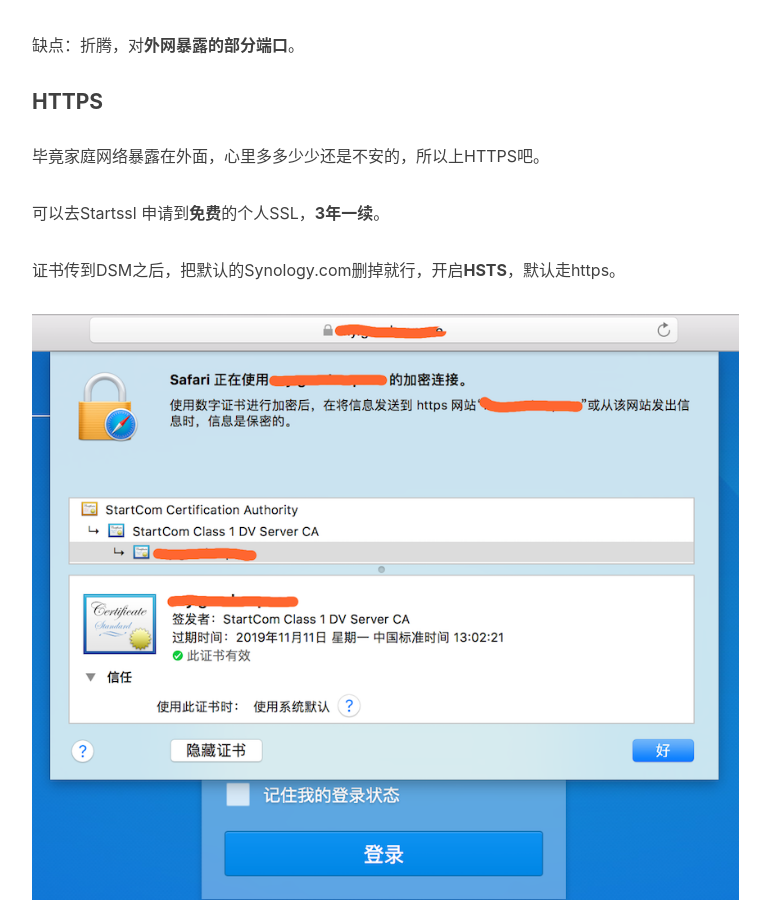
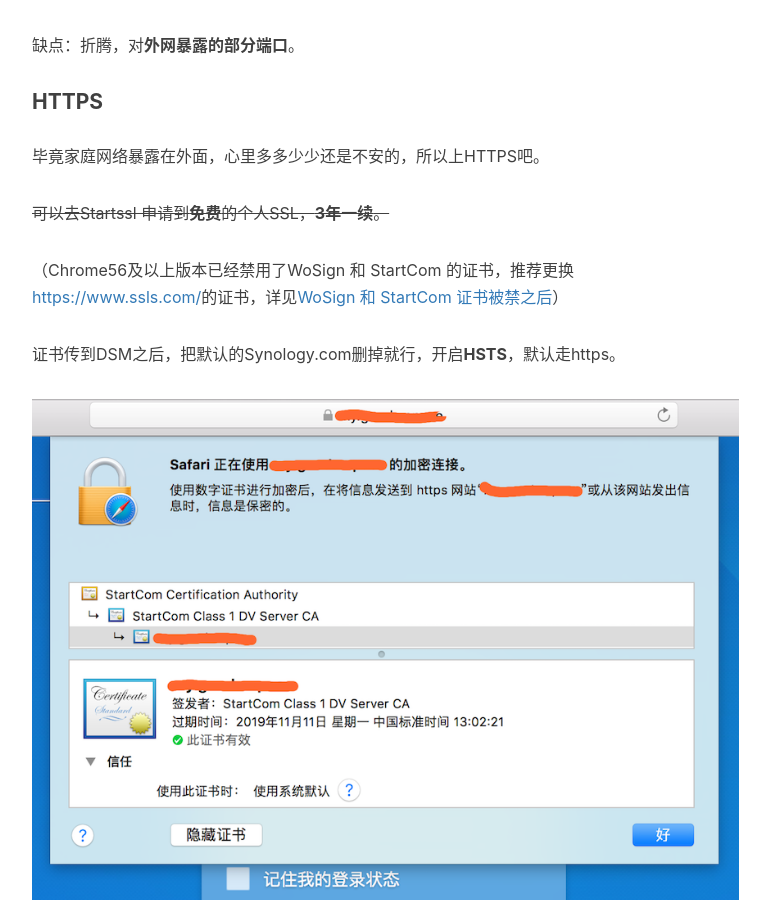
Before and after one commit to GOOD21/GOOD21.github.io, a Jekyll site: the page built from _posts/2016-11-12-personal-domain-nas.md, in a window 1280 px wide and 900 px high, scrolled down 1973 px. Shown: the whole window, without its empty margins (233-1003 px from the left). Built offline with Jekyll 4.4.1, drawn with Linux system fonts in a browser that asks for light colours; nearby versions of some CDN libraries; comment, search, counter and statistics services are not loaded.

Commit message:
update personal-domain-nas

```diff
--- a/_posts/2016-11-12-personal-domain-nas.md
+++ b/_posts/2016-11-12-personal-domain-nas.md
@@ -49,7 +49,9 @@
 
 毕竟家庭网络暴露在外面，心里多多少少还是不安的，所以上HTTPS吧。
 
-可以去Startssl 申请到**免费**的个人SSL，**3年一续**。
+~~可以去Startssl 申请到**免费**的个人SSL，**3年一续**。~~
+
+（Chrome56及以上版本已经禁用了WoSign 和 StartCom 的证书，推荐更换[https://www.ssls.com/](https://www.ssls.com/)的证书，详见[WoSign 和 StartCom 证书被禁之后](/2017/02/11/update-ssl/)）
 
 证书传到DSM之后，把默认的Synology.com删掉就行，开启**HSTS**，默认走https。
 
```
